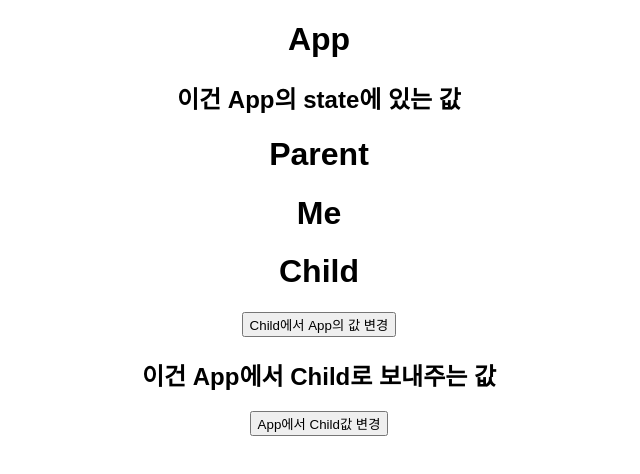
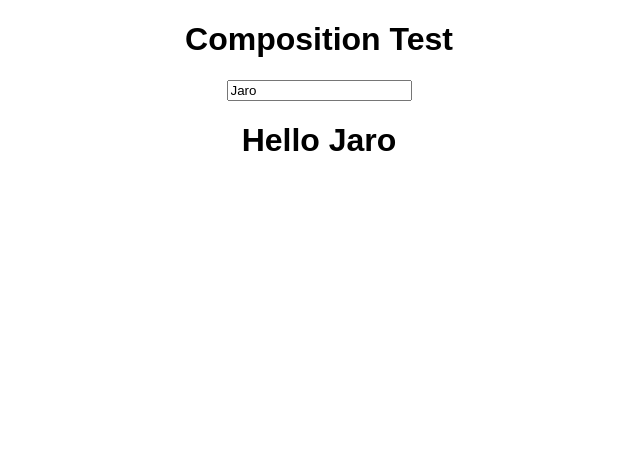
Before and after one commit to JaroInside/tistory-react-typescript-study, a React (Create React App) app: page / in a window 1280 px wide. Shown: the top 474 px of the page, without its empty margins (321-961 px from the left). Built offline with nearby package versions, Linux system fonts and the light colour scheme.

Commit message:
study Composition

```diff
--- a/src/components/Child.tsx
+++ /dev/null
@@ -1,58 +0,0 @@
-import * as React from 'react';
-
-interface ChildProps {
-  toChild: string;
-  changeFromChild(): void;
-}
-
-interface ChildState {
-}
-
-class Child extends React.Component<ChildProps, ChildState> {
-
-  constructor(props: ChildProps) {
-    console.log('Child constructor');
-    super(props);
-  }
-
-  componentWillMount() {
-    console.log('Child componentWillMount');
-  }
-
-  componentDidMount() {
-    console.log('Child componentDidMount');
-  }
-
-  componentWillReceiveProps(nextProps: ChildProps) {
-    console.log(`Parent componentWillReceiveProps : ${JSON.stringify(nextProps)}`);
-  }
-
-  shouldComponentUpdate(nextProps: ChildProps, nextState: ChildState): boolean {
-    console.log(`Child shouldComponentUpdate : ${JSON.stringify(nextProps)}, ${JSON.stringify(nextState)}`);
-    return true;
-  }
-
-  componentWillUpdate(nextProps: ChildProps, nextState: ChildState) {
-    console.log(`Child componentWillUpdate : ${JSON.stringify(nextProps)}, ${JSON.stringify(nextState)}`);
-  }
-
-  componentDidUpdate(prevProps: ChildProps, prevState: ChildState) {
-    console.log(`Child componentDidUpdate : ${JSON.stringify(prevProps)}, ${JSON.stringify(prevState)}`);
-  }
-
-  render() {
-
-    console.log('Child render');
-
-    return (
-      <div className="Child">
-        <h1>Child</h1>
-        <button onClick={this.props.changeFromChild}>Child에서 App의 값 변경</button>
-        <h2>{this.props.toChild}</h2>
-      </div>
-    );
-  }
-
-}
-
-export default Child;
--- /dev/null
+++ b/src/components/HelloContent.tsx
@@ -0,0 +1,19 @@
+import * as React from 'react';
+
+interface HelloContentProps {
+  Test: JSX.Element;
+}
+
+export default class HelloContent extends React.Component<HelloContentProps, {}> {
+    constructor(props: HelloContentProps) {
+        super(props);
+    }
+
+    public render() {
+        return (
+            <div>
+                {this.props.Test}
+            </div>
+        );
+    }
+}
--- /dev/null
+++ b/src/components/HelloForm.tsx
@@ -0,0 +1,23 @@
+import * as React from 'react';
+
+interface HelloFormProps {
+  name: string;
+  handleChange(e: {}): void;
+}
+
+export default class HelloForm extends React.Component<HelloFormProps, {}> {
+    constructor(props: HelloFormProps) {
+        super(props);
+    }
+
+    public render() {
+        return (
+            <div>
+                <input
+                    value={this.props.name}
+                    onChange={e => this.props.handleChange(e)}
+                />
+            </div>
+        );
+    }
+}
--- a/src/components/Me.tsx
+++ /dev/null
@@ -1,58 +0,0 @@
-import * as React from 'react';
-import { Child } from '.';
-
-interface MeProps {
-  toChild: string;
-  changeFromChild(): void;
-}
-
-interface MeState {
-}
-
-class Me extends React.Component<MeProps, MeState> {
-
-  constructor(props: MeProps) {
-    console.log('Me constructor');
-    super(props);
-  }
-
-  componentWillMount() {
-    console.log('Me componentWillMount');
-  }
-
-  componentDidMount() {
-    console.log('Me componentDidMount');
-  }
-
-  componentWillReceiveProps(nextProps: MeProps) {
-    console.log(`Parent componentWillReceiveProps : ${JSON.stringify(nextProps)}`);
-  }
-
-  shouldComponentUpdate(nextProps: MeProps, nextState: MeState): boolean {
-    console.log(`Me shouldComponentUpdate : ${JSON.stringify(nextProps)}, ${JSON.stringify(nextState)}`);
-    return true;
-  }
-
-  componentWillUpdate(nextProps: MeProps, nextState: MeState) {
-    console.log(`Me componentWillUpdate : ${JSON.stringify(nextProps)}, ${JSON.stringify(nextState)}`);
-  }
-
-  componentDidUpdate(prevProps: MeProps, prevState: MeState) {
-    console.log(`Me componentDidUpdate : ${JSON.stringify(prevProps)}, ${JSON.stringify(prevState)}`);
-  }
-
-  render() {
-
-    console.log('Me render');
-
-    return (
-      <div className="Me">
-        <h1>Me</h1>
-        <Child {...this.props} />
-      </div>
-    );
-  }
-
-}
-
-export default Me;
--- a/src/components/Parent.tsx
+++ /dev/null
@@ -1,58 +0,0 @@
-import * as React from 'react';
-import { Me } from '.';
-
-interface ParentProps {
-  toChild: string;
-  changeFromChild(): void;
-}
-
-interface ParentState {
-}
-
-class Parent extends React.Component<ParentProps, ParentState> {
-
-  constructor(props: ParentProps) {
-    console.log('Parent constructor');
-    super(props);
-  }
-
-  componentWillMount() {
-    console.log('Parent componentWillMount');
-  }
-
-  componentDidMount() {
-    console.log('Parent componentDidMount');
-  }
-
-  componentWillReceiveProps(nextProps: ParentProps) {
-    console.log(`Parent componentWillReceiveProps : ${JSON.stringify(nextProps)}`);
-  }
-
-  shouldComponentUpdate(nextProps: ParentProps, nextState: ParentState): boolean {
-    console.log(`Parent shouldComponentUpdate : ${JSON.stringify(nextProps)}, ${JSON.stringify(nextState)}`);
-    return true;
-  }
-
-  componentWillUpdate(nextProps: ParentProps, nextState: ParentState) {
-    console.log(`Parent componentWillUpdate : ${JSON.stringify(nextProps)}, ${JSON.stringify(nextState)}`);
-  }
-
-  componentDidUpdate(prevProps: ParentProps, prevState: ParentState) {
-    console.log(`Parent componentDidUpdate : ${JSON.stringify(prevProps)}, ${JSON.stringify(prevState)}`);
-  }
-
-  render() {
-
-    console.log('Parent render');
-
-    return (
-      <div className="Parent">
-        <h1>Parent</h1>
-        <Me {...this.props} />
-      </div>
-    );
-  }
-
-}
-
-export default Parent;
--- /dev/null
+++ b/src/components/Text.tsx
@@ -0,0 +1,20 @@
+import * as React from 'react';
+
+interface TextProps {
+  name: string;
+}
+
+export default class Text extends React.Component<TextProps, {}> {
+    constructor(props: TextProps) {
+        super(props);
+        console.log(this.props);
+    }
+
+    public render() {
+        return (
+            <div>
+              <h1>Hello {this.props.name}</h1>
+            </div>
+        );
+    }
+}
--- a/src/components/index.tsx
+++ b/src/components/index.tsx
@@ -1,5 +1,6 @@
-import Parent from './Parent';
-import Me from './Me';
-import Child from './Child';
+import HelloForm from './HelloForm';
+import HelloContent from './HelloContent';
 
-export { Parent, Me, Child };
+import Text from './Text';
+
+export { HelloForm, HelloContent, Text };
--- a/src/containers/App.tsx
+++ b/src/containers/App.tsx
@@ -1,12 +1,11 @@
 import * as React from 'react';
-import { Parent } from '../components';
+import { HelloForm, HelloContent, Text } from '../components';
 
 interface AppProps {
 }
 
 interface AppState {
-  toChild: string;
-  fromChild: string;
+  name: string;
 }
 
 class App extends React.Component<AppProps, AppState> {
@@ -15,11 +14,12 @@ class App extends React.Component<AppProps, AppState> {
     console.log('App constructor');
     super(props);
     this.state = {
-      toChild: '이건 App에서 Child로 보내주는 값',
-      fromChild: '이건 App의 state에 있는 값'
+      name: 'Jaro'
     };
-    this._changeToChild = this._changeToChild.bind(this);
-    this._changeFromChild = this._changeFromChild.bind(this);
+    this.handleChange = this.handleChange.bind(this);
+  }
+  public handleChange(event: React.FormEvent<HTMLSelectElement>): void {
+    this.setState({ name: event.currentTarget.value });
   }
 
   componentWillMount() {
@@ -53,26 +53,17 @@ class App extends React.Component<AppProps, AppState> {
 
     return (
       <div className="App">
-        <h1>App</h1>
-        <h2>{this.state.fromChild}</h2>
-        <Parent {...this.state} changeFromChild={this._changeFromChild}/>
-        <button onClick={this._changeToChild}>App에서 Child값 변경</button>
+        <h1>Composition Test</h1>
+        <HelloForm
+          name = {this.state.name}
+          handleChange = {this.handleChange}
+        />
+        <HelloContent
+          Test = {<Text name={this.state.name}/>}
+        />
       </div>
     );
   }
-
-  private _changeToChild(): void {
-    this.setState({
-      toChild: 'App에서 Child로 보내주는 값 변경 변경 변경 변경!!!!!!'
-    });
-  }
-
-  private _changeFromChild(): void {
-    this.setState({
-      fromChild: 'Child에서 App에 있는 state값 변경 변경 변경 변경!!!!!!'
-    });
-  }
-
 }
 
 export default App;
```
